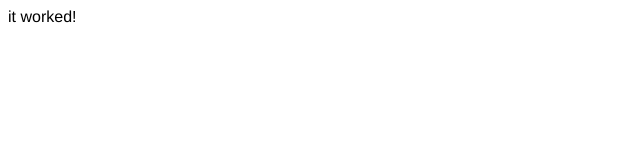
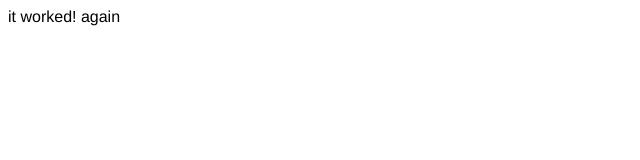
Before and after one commit to ctd-html/forms, a plain HTML site: page index.html in a window 1280 px wide. Shown: the full height of the page, 0-640 px from the left. Drawn offline with Linux system fonts and the light colour scheme.

Commit message:
another change

```diff
--- a/index.html
+++ b/index.html
@@ -5,6 +5,6 @@
 </head>
 <link rel="stylesheet" href="styles.css">
 <body>
-it worked!
+it worked! again
 </body>
 </html>
```
